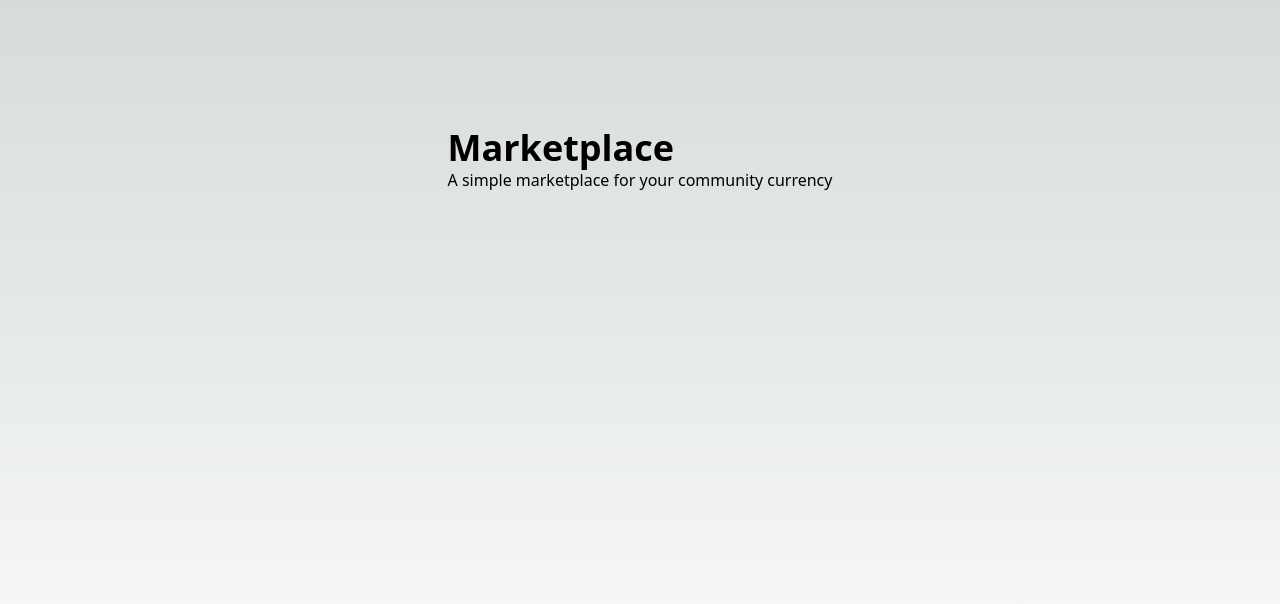
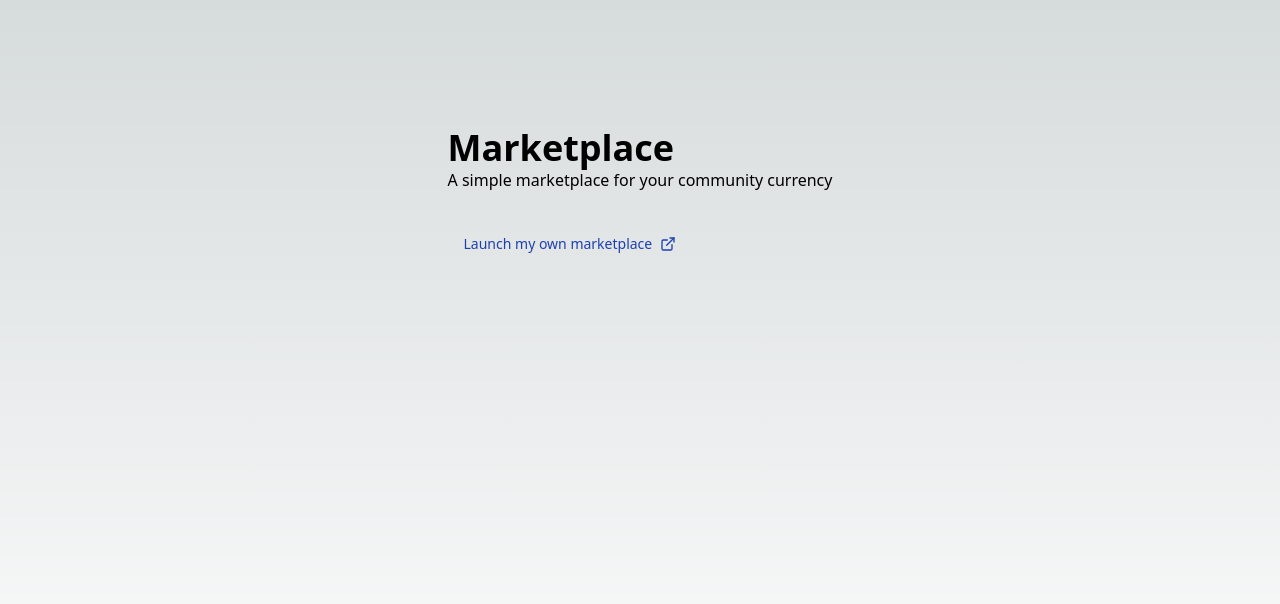
Before and after one commit to citizenwallet/marketplace, a Next.js app: page / in a window 1280 px wide. Shown: the top 604 px of the page. Built offline with nearby package versions, Linux system fonts and the light colour scheme.

Commit message:
cta for empty community alias

```diff
--- a/src/app/page.tsx
+++ b/src/app/page.tsx
@@ -1,9 +1,23 @@
+import { Button } from "@/components/ui/button";
+import { ExternalLinkIcon, Link2Icon } from "lucide-react";
+import Link from "next/link";
+
 export default function Home() {
   return (
     <main className="flex min-h-screen flex-col items-center justify-between p-24">
       <div className="mt-8">
         <h1>Marketplace</h1>
         <p>A simple marketplace for your community currency</p>
+        <div className="mt-8">
+          <Button>
+            <Link href={process.env.DISCORD_INVITE_URL ?? "/"}>
+              <span className="flex items-center gap-2">
+                Launch my own marketplace{" "}
+                <ExternalLinkIcon className="w-4 h-4" />
+              </span>
+            </Link>
+          </Button>
+        </div>
       </div>
     </main>
   );
```
Also changed, not shown: 1 other file (tests, documents, lock files or other folders).
